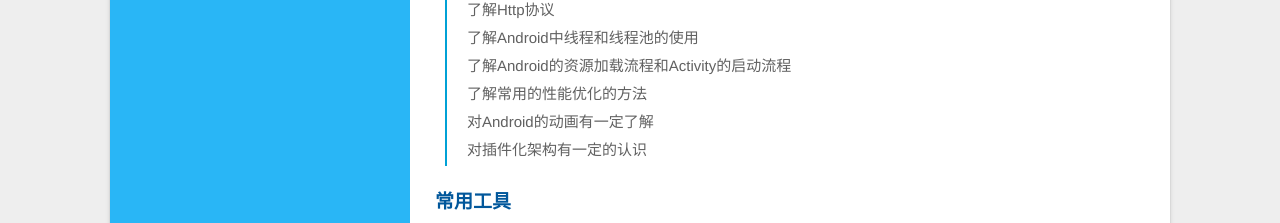
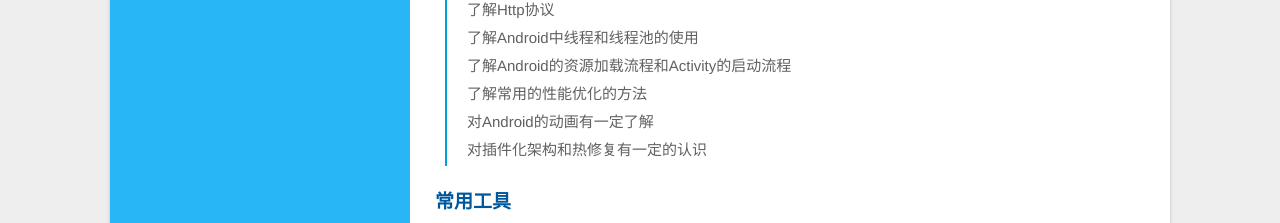
Before and after one commit to Sun0630/Resume, a website: page index.html in a window 1280 px wide. Shown: the part 1900-2123 px from the top of the page. Drawn offline with Linux system fonts and the light colour scheme.

```diff
--- a/index.html
+++ b/index.html
@@ -267,7 +267,7 @@
                             <p>了解Android的资源加载流程和Activity的启动流程</p>
                             <p>了解常用的性能优化的方法</p>
                             <p>对Android的动画有一定了解</p>
-                            <p>对插件化架构有一定的认识</p>
+                            <p>对插件化架构和热修复有一定的认识</p>
 
                         </li>
 
```
Also changed, not shown: avator.ico, avators.ico (added).
